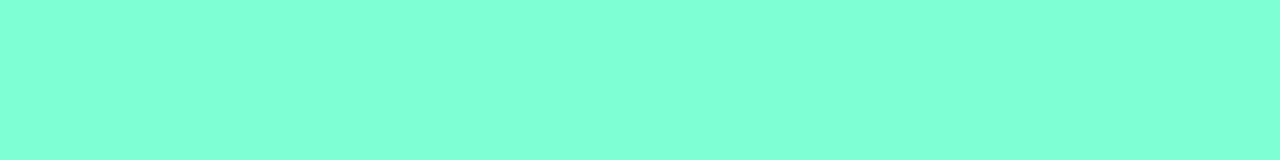
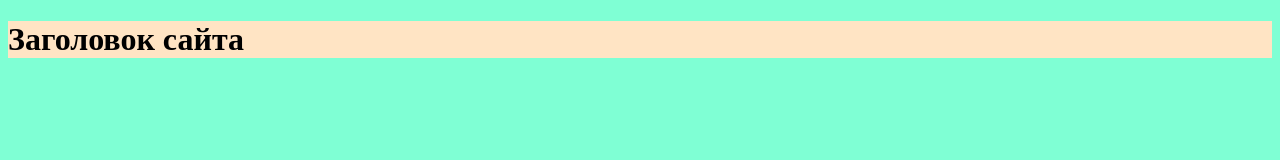
Before and after one commit to vl75v/test3, a plain HTML site: page index.html in a window 1280 px wide. Drawn offline with Linux system fonts and the light colour scheme.

Commit message:
создана шапка сайта

```diff
--- a/index.html
+++ b/index.html
@@ -6,5 +6,9 @@
     <link rel="stylesheet" href="/style.css" />
     <title>Document</title>
   </head>
-  <body></body>
+  <body>
+    <header>
+      <h1>Заголовок сайта</h1>
+    </header>
+  </body>
 </html>
--- a/style.css
+++ b/style.css
@@ -1,3 +1,7 @@
 body {
   background-color: aquamarine;
 }
+
+header {
+  background-color: bisque;
+}
```
